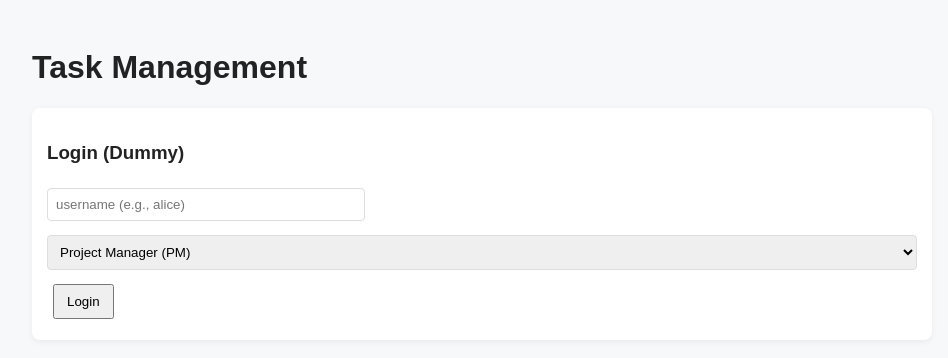
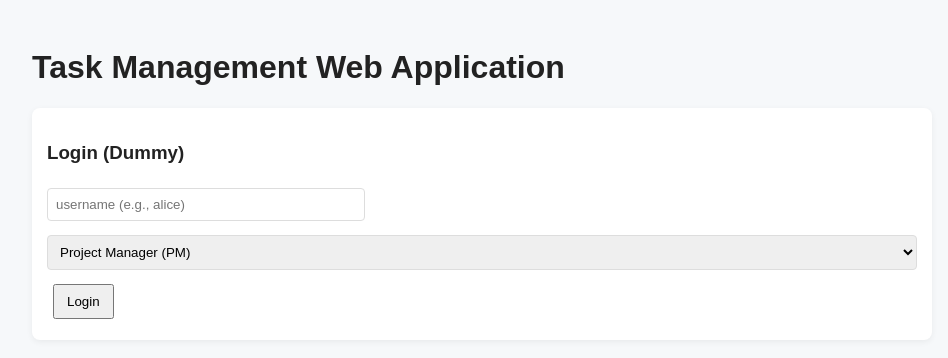
Before and after one commit to Animeshp43/Task-management-web-application, a Flask app: page / in a window 1280 px wide. Shown: the top 358 px of the page, without its empty margins (158-1106 px from the left). Run offline with Flask 3, Linux system fonts and the light colour scheme.

Commit message:
Update welcome title for task management app

```diff
--- a/templates/index.html
+++ b/templates/index.html
@@ -7,7 +7,7 @@
 </head>
 <body>
   <div class="container">
-    <h1 id="welcomeTitle">Task Management</h1>
+    <h1 id="welcomeTitle">Task Management Web Application</h1>
     <div id="loginBox" class="card">
       <h3>Login (Dummy)</h3>
 
```
